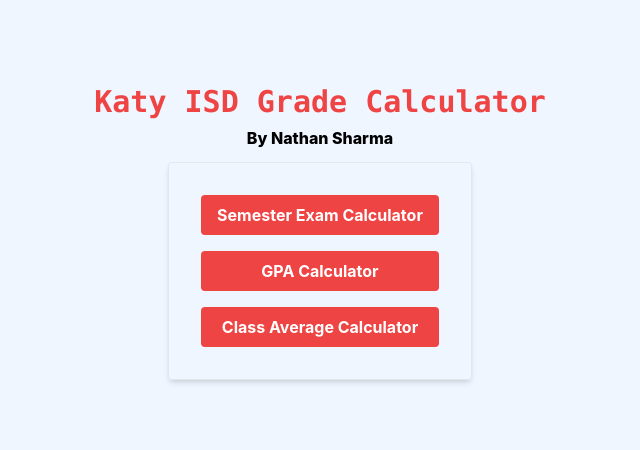
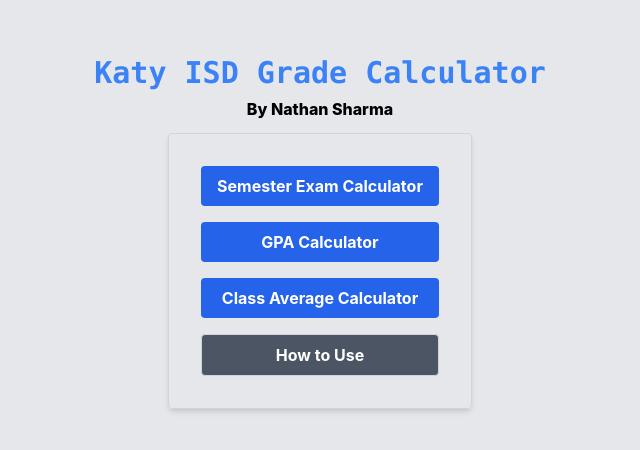
Before and after one commit to nathan-sharma/kisd-grade-calculator, a React (Create React App) app: page / in a window 1280 px wide. Shown: the part 192-642 px from the top of the page, without its empty margins (320-960 px from the left). Built offline with nearby package versions, Linux system fonts and the light colour scheme.

Commit message:
added instructions, changed title and buttons to blue

```diff
--- a/src/App.js
+++ b/src/App.js
@@ -5,29 +5,31 @@
 
 function App() {
   const [calculatorType, setCalculatorType] = useState(null);
+  const [showHowToUse, setShowHowToUse] = useState(false);
 
   return (
-    <div className="App flex flex-col items-center h-screen pt-8 justify-center bg-blue-50">
-      <h1 className="text-red-500 text-3xl text-center font-bold font-mono py-4">Katy ISD Grade Calculator</h1>
+    <div className="App flex flex-col items-center h-screen pt-8 justify-center bg-gray-200">
+      <h1 className="text-blue-500 text-3xl text-center font-bold font-mono py-4">Katy ISD Grade Calculator</h1>
       <p className="font-extrabold mt-[-10px]">By Nathan Sharma</p>
 
-      <div className="mt-3 border p-8 rounded shadow-md"> {/* Border and padding */}
+      <div className="mt-3 border border-gray-300 p-8 rounded shadow-md">
+
         {!calculatorType && (
-          <div className="flex flex-col space-y-4"> {/* Removed pt-2 here */}
+          <div className="flex flex-col space-y-4">
             <button
-              className="bg-red-500 hover:bg-red-900 text-white font-bold py-2 px-4 rounded w-full"
+              className="bg-blue-600 hover:bg-blue-900 text-white font-bold py-2 px-4 rounded w-full"
               onClick={() => setCalculatorType('semester')}
             >
               Semester Exam Calculator
             </button>
             <button
-              className="bg-red-500 hover:bg-red-900 text-white font-bold py-2 px-4 rounded w-full"
+              className="bg-blue-600 hover:bg-blue-900 text-white font-bold py-2 px-4 rounded w-full"
               onClick={() => setCalculatorType('gpa')}
             >
               GPA Calculator
             </button>
             <button
-              className="bg-red-500 hover:bg-red-900 text-white font-bold py-2 px-4 rounded w-full"
+              className="bg-blue-600 hover:bg-blue-900 text-white font-bold py-2 px-4 rounded w-full"
               onClick={() => setCalculatorType('grades')}
             >
               Class Average Calculator
@@ -41,13 +43,30 @@
 
         {calculatorType && (
           <button
-            className="rounded mt-4 border border-black bg-black text-white"
+            className="rounded mt-4 border border-gray-300 bg-gray-600 hover:bg-gray-900 text-white font-bold py-2 px-4 mr-4"
             onClick={() => setCalculatorType(null)}
           >
             Back to Menu
           </button>
         )}
-      </div> {/* Close the border div */}
+        <button
+  className={` rounded mt-4 border border-gray-300 bg-gray-600 hover:bg-gray-900 text-white font-bold py-2 px-4 ml-auto
+             ${!calculatorType ? 'w-full' : ''}`}
+  onClick={() => setShowHowToUse(!showHowToUse)}
+>
+  How to Use
+</button>
+
+      </div> {/* Close the main div */}
+
+      {showHowToUse && (
+        <div className="mt-3 mb-4 border border-gray-300 p-8 rounded shadow-md w-1/2 mx-auto max-h-[70vh] overflow-y-auto relative">
+          <h2 className = "font-bold underline">How to use the calculators</h2>
+          <p className ="mt-3">Semester Calculator: Input your six weeks averages for any class into the SW fields. </p>
+          <p className = "mt-3">GPA Calculator: Entries should be in the form of Letter(Number of semesters) separated by commas. In other words, you're inputting the number of semesters where your average was the letter outside the parentheses. If you didn't take any 5.0 or 4.0 courses, put 'none' in the corresponding placeholder.</p>
+          <p className = "mt-3">Class Average Calculator: Input your grades separated by commas or their averages into each category. </p>
+        </div>
+      )}
     </div>
   );
 }
--- a/src/GPACalculator.js
+++ b/src/GPACalculator.js
@@ -73,7 +73,7 @@
           onChange={e => setKapApGrades(e.target.value)}
           className="border border-gray-300 rounded px-3 py-2 mb-4 w-full"
         />
-        <button onClick={calculateGPA} className="bg-red-500 hover:bg-red-700 text-white font-bold py-2 px-4 rounded"> {/* Styling button */}
+        <button onClick={calculateGPA} className="bg-blue-600 hover:bg-blue-700 text-white font-bold py-2 px-4 rounded"> {/* Styling button */}
           Calculate GPA
         </button>
 
--- a/src/GradeAverageCalculator.js
+++ b/src/GradeAverageCalculator.js
@@ -35,7 +35,7 @@
       className="border border-gray-300 rounded px-3 py-2 mb-2 w-full" />
       <input type="text" placeholder="Other Grades (comma-separated or category average)" value={others} onChange={e => setOthers(e.target.value)}
       className="border border-gray-300 rounded px-3 py-2 mb-2 w-full"/>
-      <button className="bg-red-500 hover:bg-red-700 text-white font-bold py-2 px-4 rounded"onClick={calculateAverage}>Calculate</button>
+      <button className="bg-blue-600 hover:bg-blue-700 text-white font-bold py-2 px-4 rounded"onClick={calculateAverage}>Calculate class average</button>
 
       {results && (
         <div>
--- a/src/SemesterCalculator.js
+++ b/src/SemesterCalculator.js
@@ -42,10 +42,10 @@
         className="border border-gray-300 rounded px-3 py-2 mb-2 w-full"
       />
       <button
-        className="bg-red-500 hover:bg-red-700 text-white font-bold py-2 px-4 rounded"
+        className="bg-blue-600 hover:bg-blue-700 text-white font-bold py-2 px-4 rounded"
         onClick={calculate}
       >
-        Calculate
+        Calculate exam scores
       </button>
 
       {results && (
```
